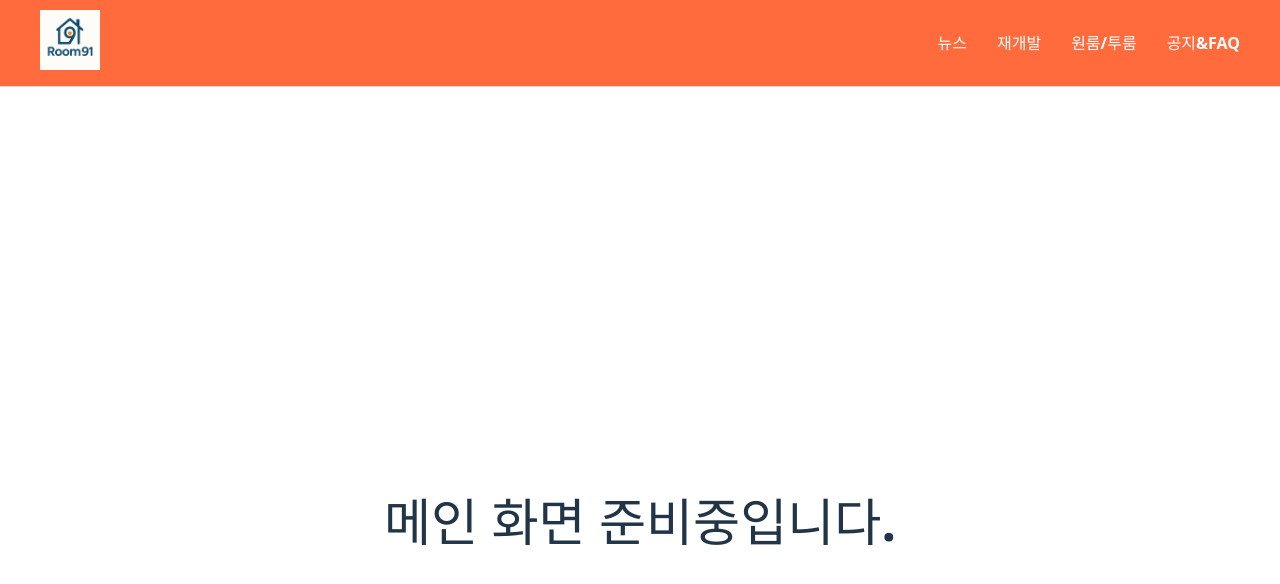
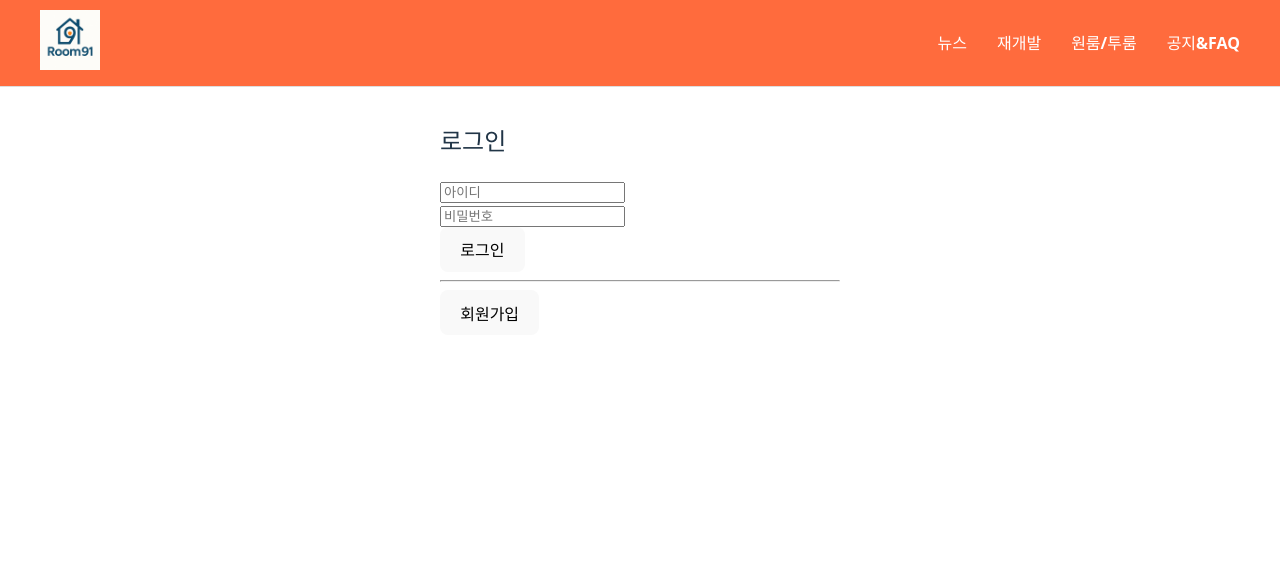
Before and after one commit to BossMac124/Room91, a React (Vite) app in the folder frontend/: page / in a window 1280 px wide. Shown: the top 584 px of the page. Built offline with nearby package versions, Linux system fonts and the light colour scheme; no server answers.

Commit message:
feat: 회원가입 및 로그인 라우터 추가

```diff
--- a/frontend/src/App.jsx
+++ b/frontend/src/App.jsx
@@ -6,21 +6,19 @@ import Redevelopment from "./component/Redevelopment/Redevelopment.jsx";
 import NoticePage from "./component/Notice/NoticePage.jsx";
 import FaqCreate from './component/Faq/FaqCreate.jsx';
 import FaqPage from "./component/Faq/FaqPage.jsx";
-import MapPage from "./component/MapPage.jsx";
+import MapPage from "./component/Oneroom/MapPage.jsx";
 import News from "./component/News/News.jsx";
 import NewsList from "./component/News/NewsList.jsx";
+import Register from "./component/Sign/Register.jsx";
+import Login from "./component/Sign/Login.jsx";
 
 function App() {
   return (
       <BrowserRouter>
           <Header />
           <Routes>
-              <Route path="/" element={<h1 style={{
-                  display: 'flex',
-                  justifyContent: 'center',
-                  alignItems: 'center',
-                  height: '100vh', // 화면 전체 높이
-              }}>메인 화면 준비중입니다.</h1>} />
+              <Route path="/" element={<Login />} />
+              <Route path="/register" element={<Register />} />
               <Route path="/notice" element={<NoticePage />} />
               <Route path="/notice/create" element={<NoticeCreate />} />
               <Route path="/faq" element={<FaqPage />} />
```
